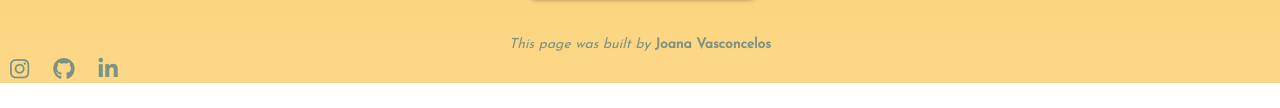
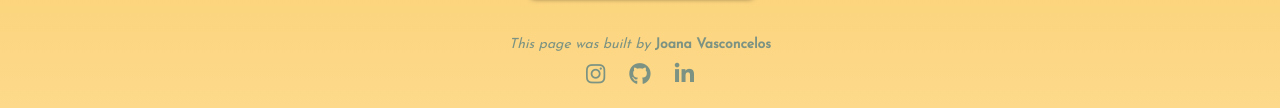
Before and after one commit to joana-vasconcelos/wes-anderson, a plain HTML site: page index.html in a window 1280 px wide. Shown: the part 4534-4642 px from the top of the page. Before the commit the page ends 4617 px from the top, so only its background shows below. Drawn offline with Linux system fonts and the light colour scheme.

Commit message:
centered footer

```diff
--- a/styles/style.css
+++ b/styles/style.css
@@ -234,6 +234,10 @@ button:hover {
   border: 2px solid #c54426;
 }
 
+.footer {
+    text-align: center;
+}
+
 .footer .built-by {
   font-family: "Josefin Sans";
   font-size: 14px;
@@ -243,9 +247,10 @@ button:hover {
 }
 
 .footer .social-links a {
-  margin: 0 10px 20px;
+  margin: 5px 10px 20px;
   color: #7c9383;
   background: transparent;
+  display: inline-block;
   font-size: 22px;
   border-radius: 50%;
   transition: all 100ms ease-in-out;
```
